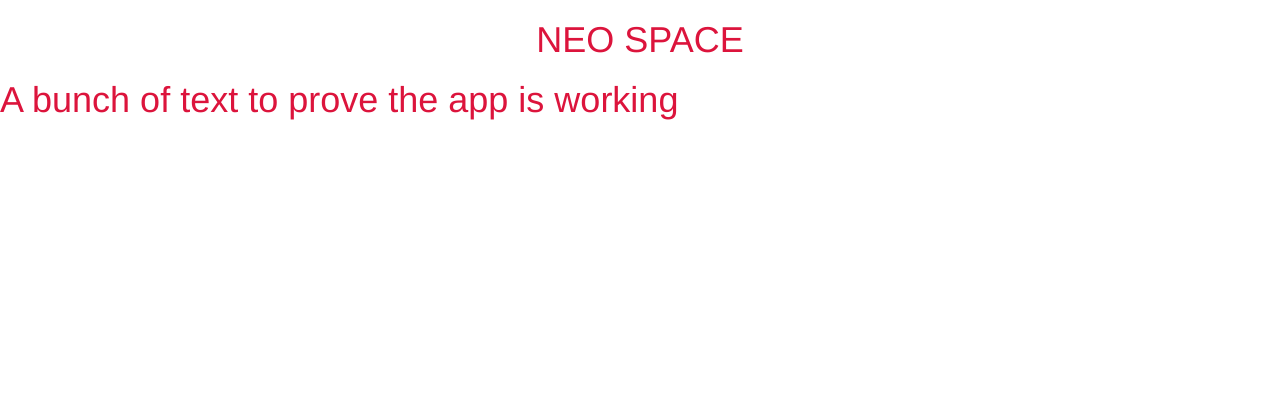
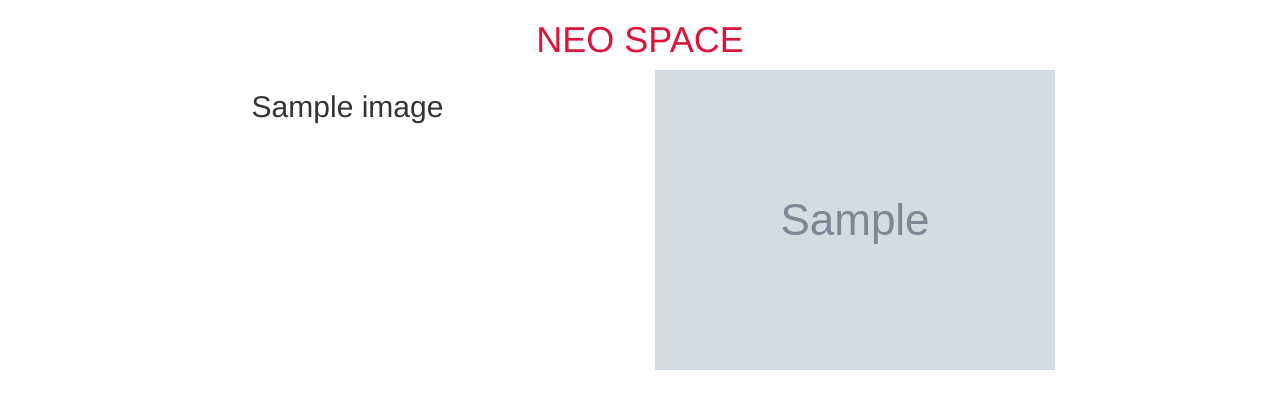
Before and after one commit to Ngina07/Gallery, a Django app: page / in a window 1280 px wide. Shown: the part 52-461 px from the top of the page. Run offline with Django 3.2, Linux system fonts and the light colour scheme; tables that the repository leaves empty hold one stand-in row (values such as "Sample post"); grey boxes marked "Sample" are stand-in pictures; some libraries are stand-ins or nearby versions.

Commit message:
update url link and images.html to display images

```diff
--- a/photos/templates/images.html
+++ b/photos/templates/images.html
@@ -2,7 +2,28 @@
 
 {% block content %}
 {{block.super}}
-<h1>A bunch of text to prove the app is working
+<div class="container">
 
-</h1>
+    <!-- Looping through news   -->
+    {% for image in images %}
+
+    <div class="row">
+        <!-- displaying News articles -->
+        <div class="col-xs-6 col-sm-6 col-md-6 col-lg-6">
+            <h2 class="text-center"> {{ image.title }} </h2>
+        </div>
+
+        <div class="col-xs-6 col-sm-6 col-md-6 col-lg-6">
+            <img src="{{image.image.url }}" class="img-responsive" alt="Image">
+        </div>
+    </div>
+
+    {% empty %}
+    <div class="row">
+        <h2 class="text-center">There are no fun images yet, sorry.</h2>
+    </div>
+    {% endfor %}
+
+</div>
+
 {% endblock %}
--- a/photos/urls.py
+++ b/photos/urls.py
@@ -5,7 +5,8 @@ from . import views
 
 
 urlpatterns=[
-    url('^$',views.welcome,name = 'welcome')
+    url('^$',views.display_images,name = 'Images'),
+
 ]
 
 if settings.DEBUG:
--- a/photos/views.py
+++ b/photos/views.py
@@ -3,12 +3,9 @@ from django.http import HttpResponse,Http404
 from .models import Image
 
 
-def welcome(request):
-    return render(request, 'images.html')
-
 # Create your views here.
 
-def images(request):
+def display_images(request):
     '''
     Method to display all images uploade
     '''
```
Also changed, not shown: media/images/candy.jpeg (added).
